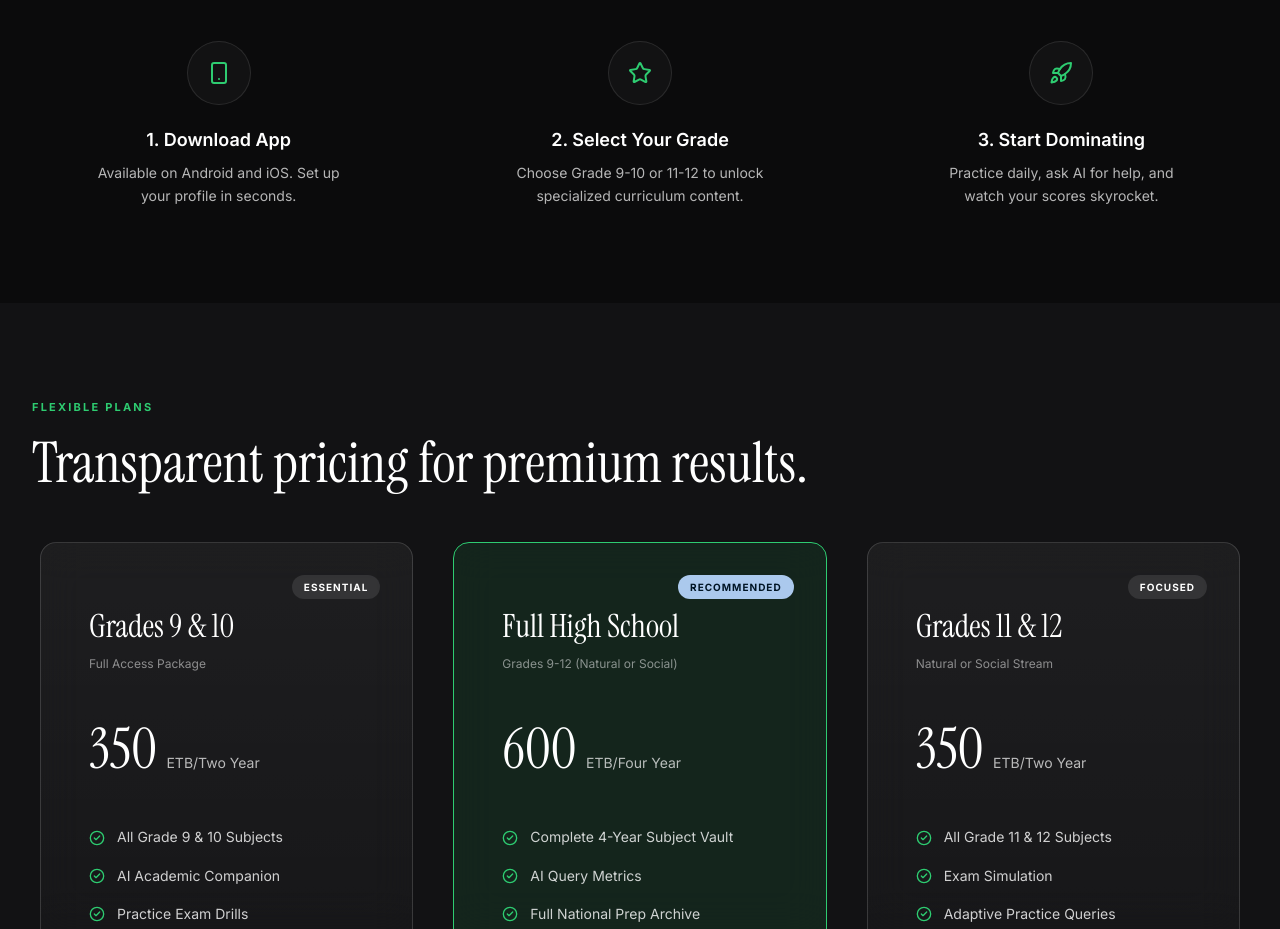
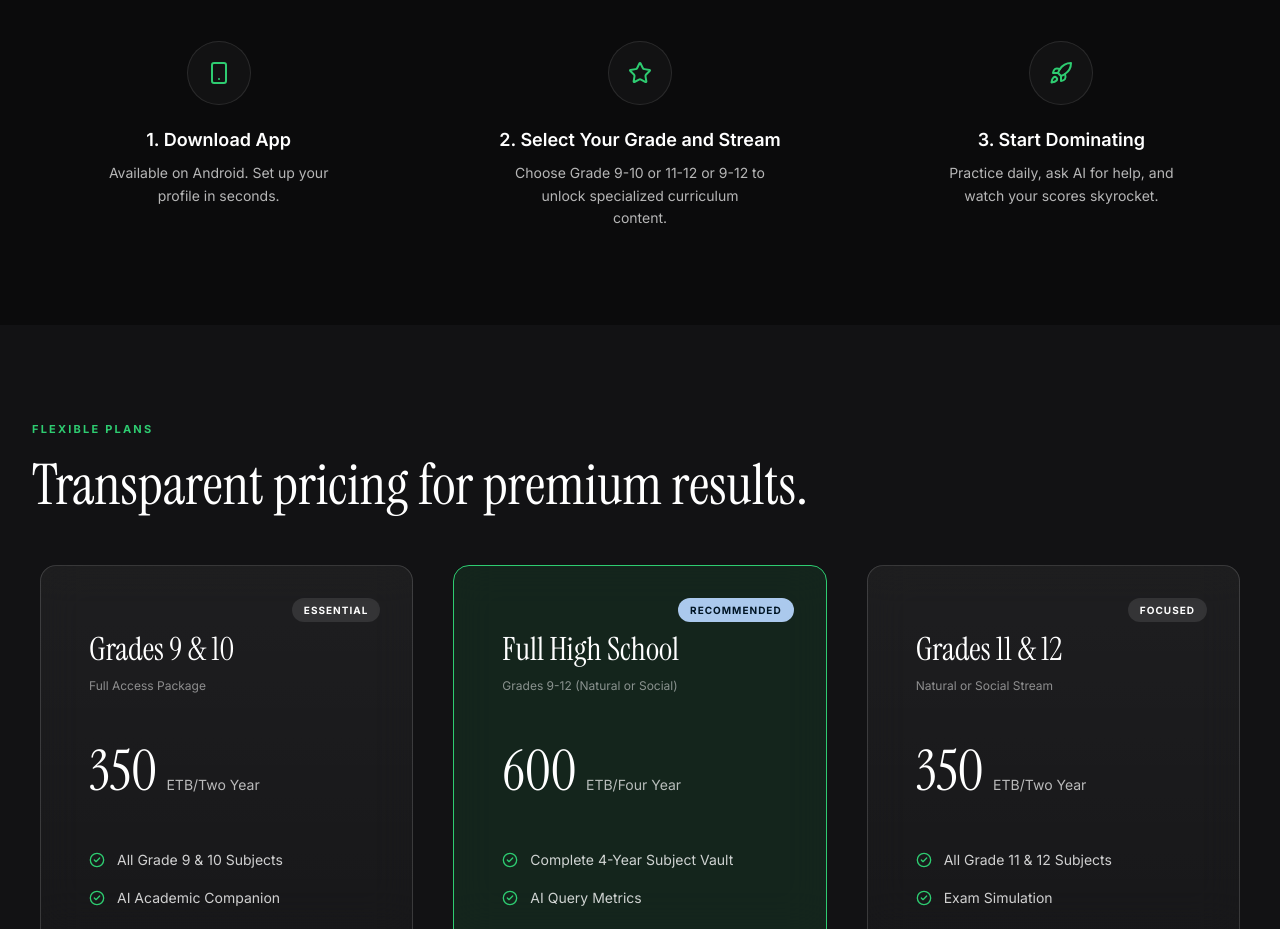
Before and after one commit to abii16/Mesob_Academy, a React (Vite) app: page / in a window 1280 px wide. Shown: the part 2160-3089 px from the top of the page. Built offline with nearby package versions, Linux system fonts and the light colour scheme.

Commit message:
Update HowItWorks steps

```diff
--- a/src/components/sections/HowItWorks.jsx
+++ b/src/components/sections/HowItWorks.jsx
@@ -13,8 +13,8 @@ const HowItWorks = () => {
 
         <div className="steps-grid">
           {[
-            { icon: Smartphone, title: '1. Download App', desc: 'Available on Android and iOS. Set up your profile in seconds.' },
-            { icon: Star, title: '2. Select Your Grade', desc: 'Choose Grade 9-10 or 11-12 to unlock specialized curriculum content.' },
+            { icon: Smartphone, title: '1. Download App', desc: 'Available on Android. Set up your profile in seconds.' },
+            { icon: Star, title: '2. Select Your Grade and Stream', desc: 'Choose Grade 9-10 or 11-12 or 9-12  to unlock specialized curriculum content.' },
             { icon: Rocket, title: '3. Start Dominating', desc: 'Practice daily, ask AI for help, and watch your scores skyrocket.' }
           ].map((step, i) => (
             <motion.div
```
